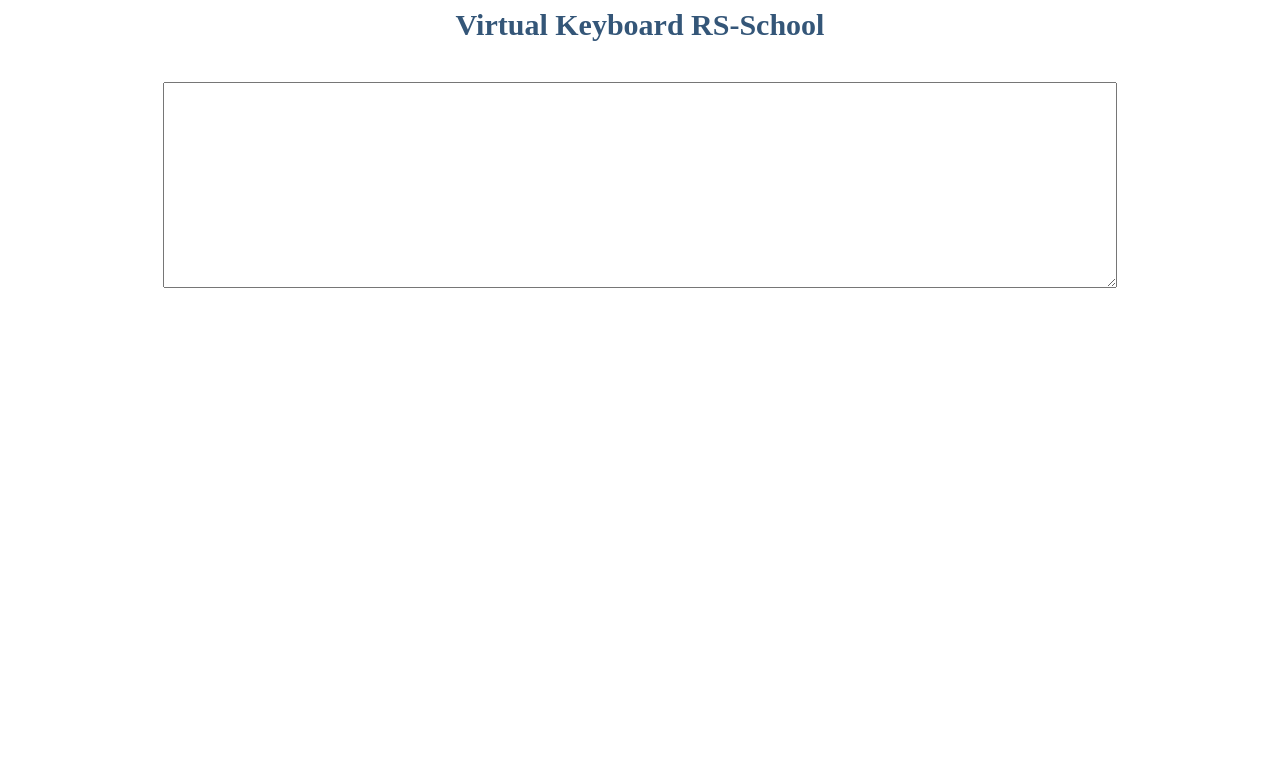
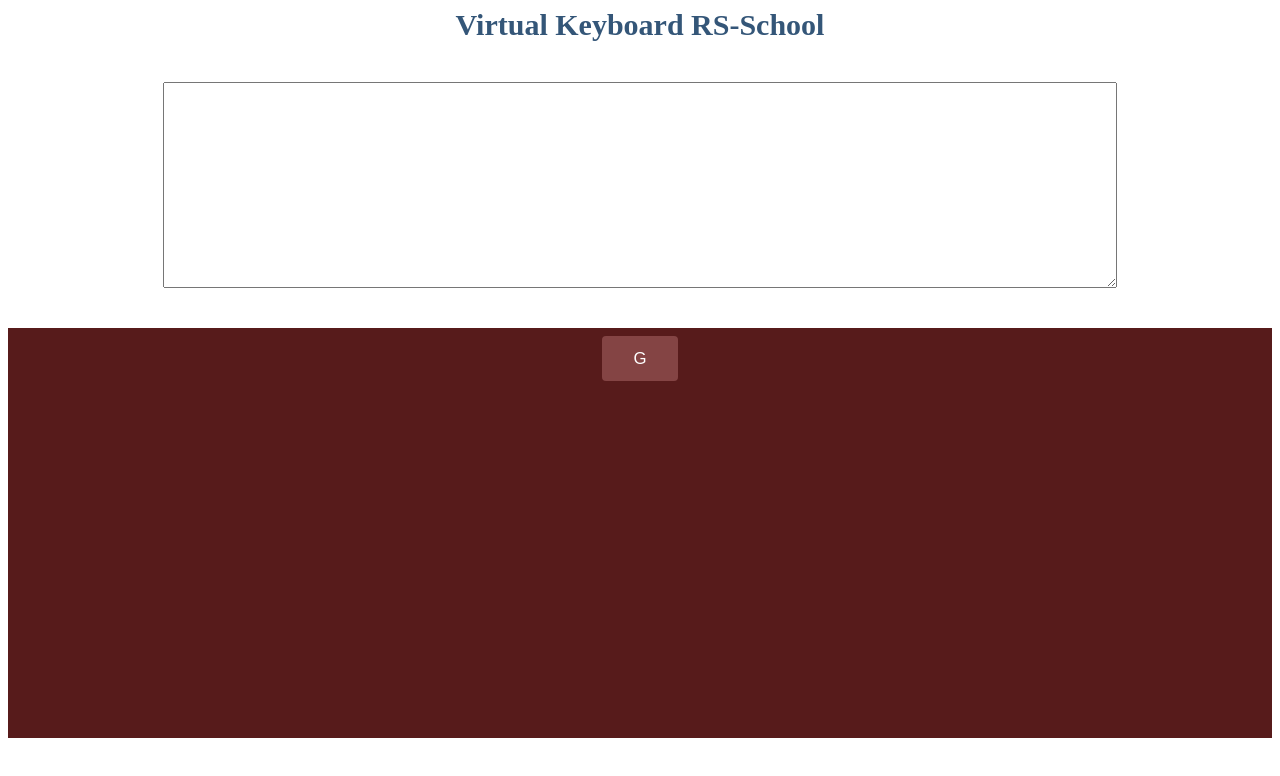
Before and after one commit to russlandy/virtual-keyboard, a website: page src/index.html in a window 1280 px wide. Drawn offline with Linux system fonts and the light colour scheme.

Commit message:
feat: add styles for buttons

```diff
--- a/src/index.html
+++ b/src/index.html
@@ -10,6 +10,11 @@
 <body>
   <h1 class="title">Virtual Keyboard RS-School</h1>
   <textarea id="textarea" class="textarea"></textarea>
+  <div class="keyboard">
+    <div class="keyboard__buttons">
+      <button class="keyboard__button">G</button>
+    </div>
+  </div>
   <script src="./index.js"></script>
 </body>
 </html>
--- a/src/style.scss
+++ b/src/style.scss
@@ -1,7 +1,11 @@
-h1 {
+h1, button {
   margin: 0;
   padding: 0;
 }
+button {
+  border: none;
+}
+
 .title {
   text-align: center;
   color: #345678;
@@ -14,3 +18,50 @@
   width: 75%;
   height: 200px;
 }
+
+.keyboard {
+  background-color: #571b1b;
+  max-width: 1280px;
+  height: 400px;
+  padding: 5px;
+  margin: 0 auto;
+
+  &__buttons {
+    text-align: center;
+  }
+
+  &__button {
+    height: 45px;
+    width: 6%;
+    max-width: 90px;
+    margin: 3px;
+    border-radius: 4px;
+    background-color: #844444;
+    color: #fff;
+    font-size: 1.05rem;
+    outline: none;
+    cursor: pointer;
+    display: inline-flex;
+    align-items: center;
+    justify-content: center;
+    vertical-align: top;
+    padding: 0;
+    position: relative;
+
+    &:active {
+      background-color: #6e3232;
+    }
+
+    &--wide {
+      width: 12%;
+    }
+
+    &--super-wide {
+      width: 36%;
+      max-width: 500px;
+    }
+    &--active {
+      background-color: #6e3232;
+    }
+  }
+}
```
Also changed, not shown: src/style.css, 1 other file.
